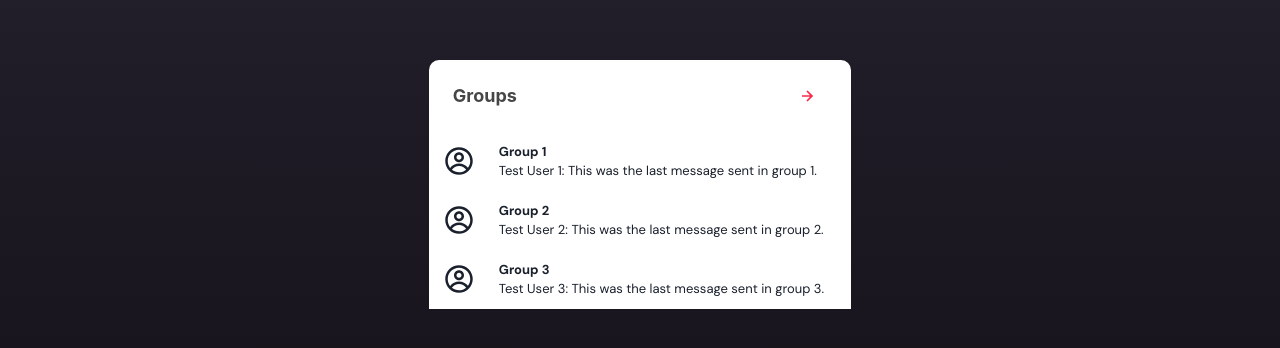
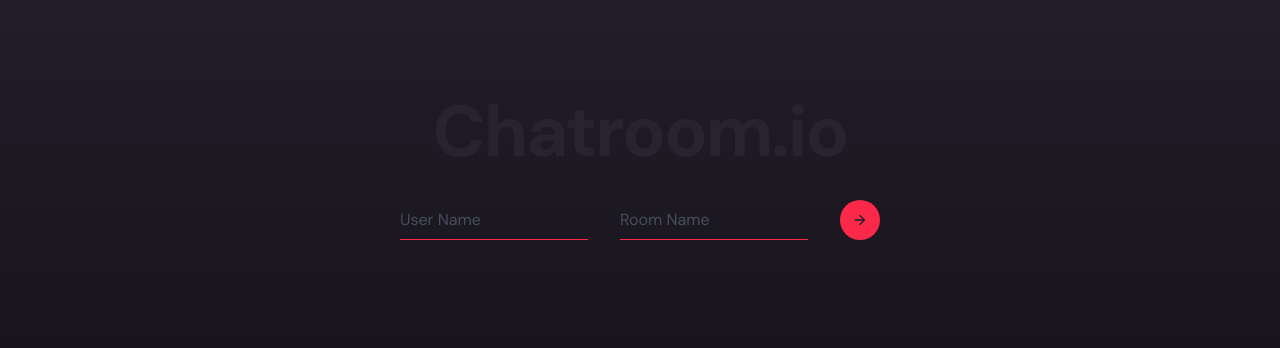
Before and after one commit to saldanaj97/ChatApp, a React (Create React App) app in the folder chat-client/: page / in a window 1280 px wide. Shown: the part 216-564 px from the top of the page. Built offline with nearby package versions, Linux system fonts and the light colour scheme; no server answers.

Commit message:
Changed the homepage component back to login

```diff
--- a/chat-client/src/App.js
+++ b/chat-client/src/App.js
@@ -29,7 +29,7 @@ function App() {
             <Flex className="App" align='center' justifyContent='center'>
               <Router>
                 <Routes>
-                  <Route path='/' exact element={<Groups />} />
+                  <Route path='/' exact element={<Login />} />
                   <Route path='/chat' element={<Chat />} />
                   <Route element={<DefaultPage />} />
                 </Routes>
```
